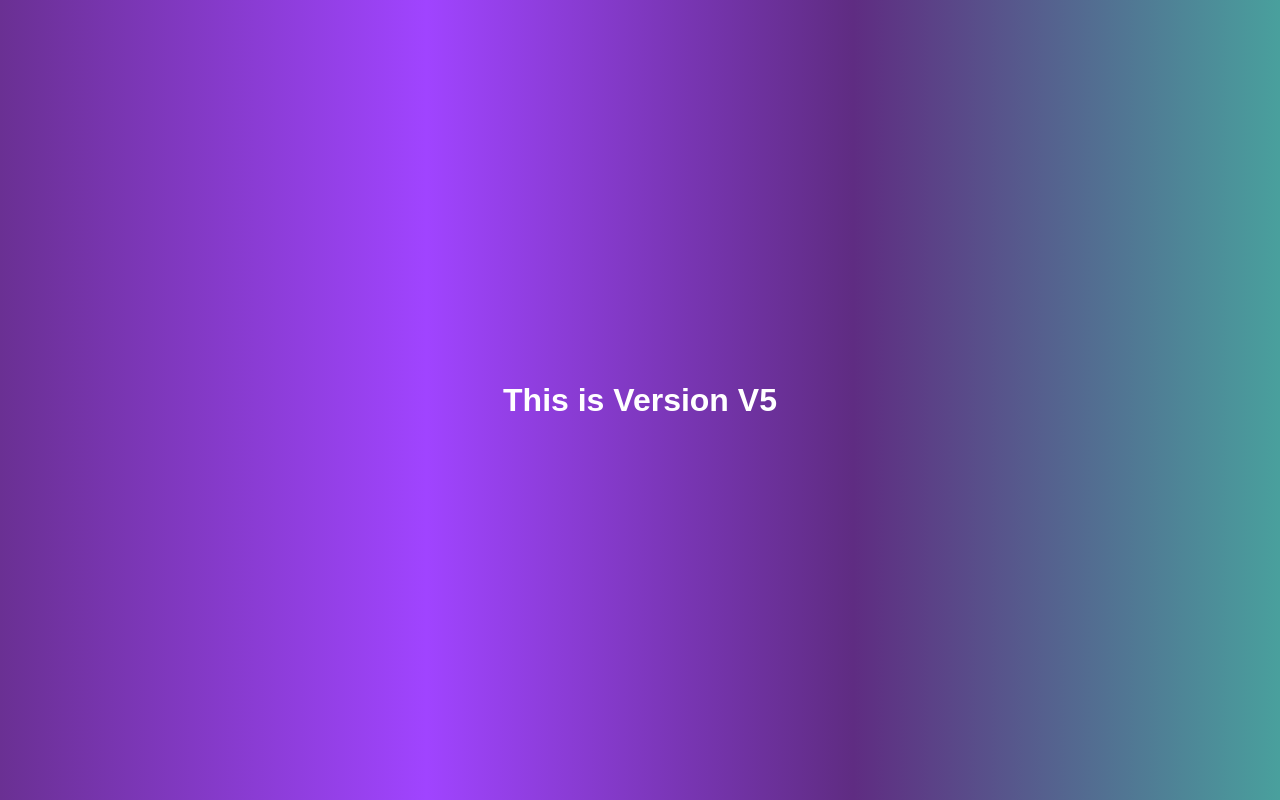
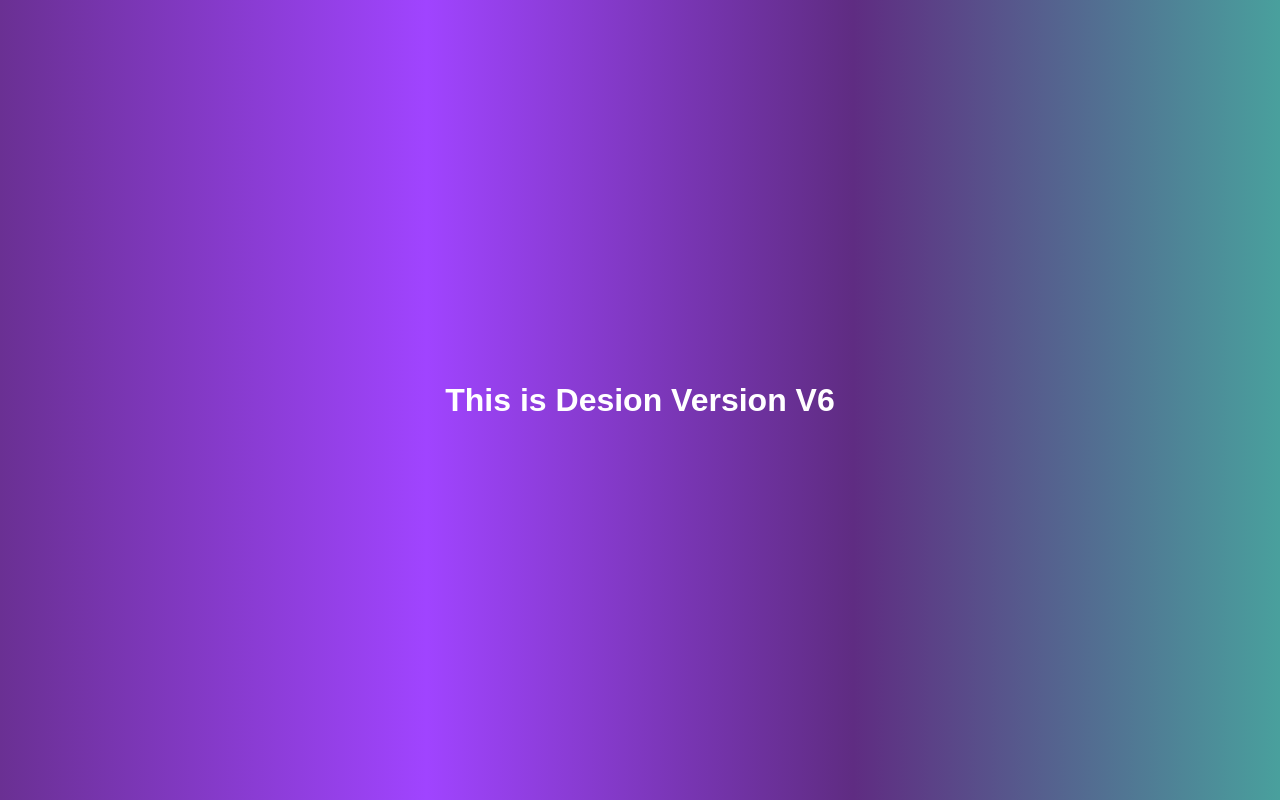
Before and after one commit to Mansi2630/MyAcmeRepo, a plain HTML site: page index.html in a window 1280 px wide. Drawn offline with Linux system fonts and the light colour scheme.

Commit message:
Changed H1

```diff
--- a/index.html
+++ b/index.html
@@ -7,6 +7,6 @@
     <title>Document</title>
 </head>
 <body>
-    <h1>This is Version V5</h1>
+    <h1>This is Desion Version V6</h1>
 </body>
 </html>
```
